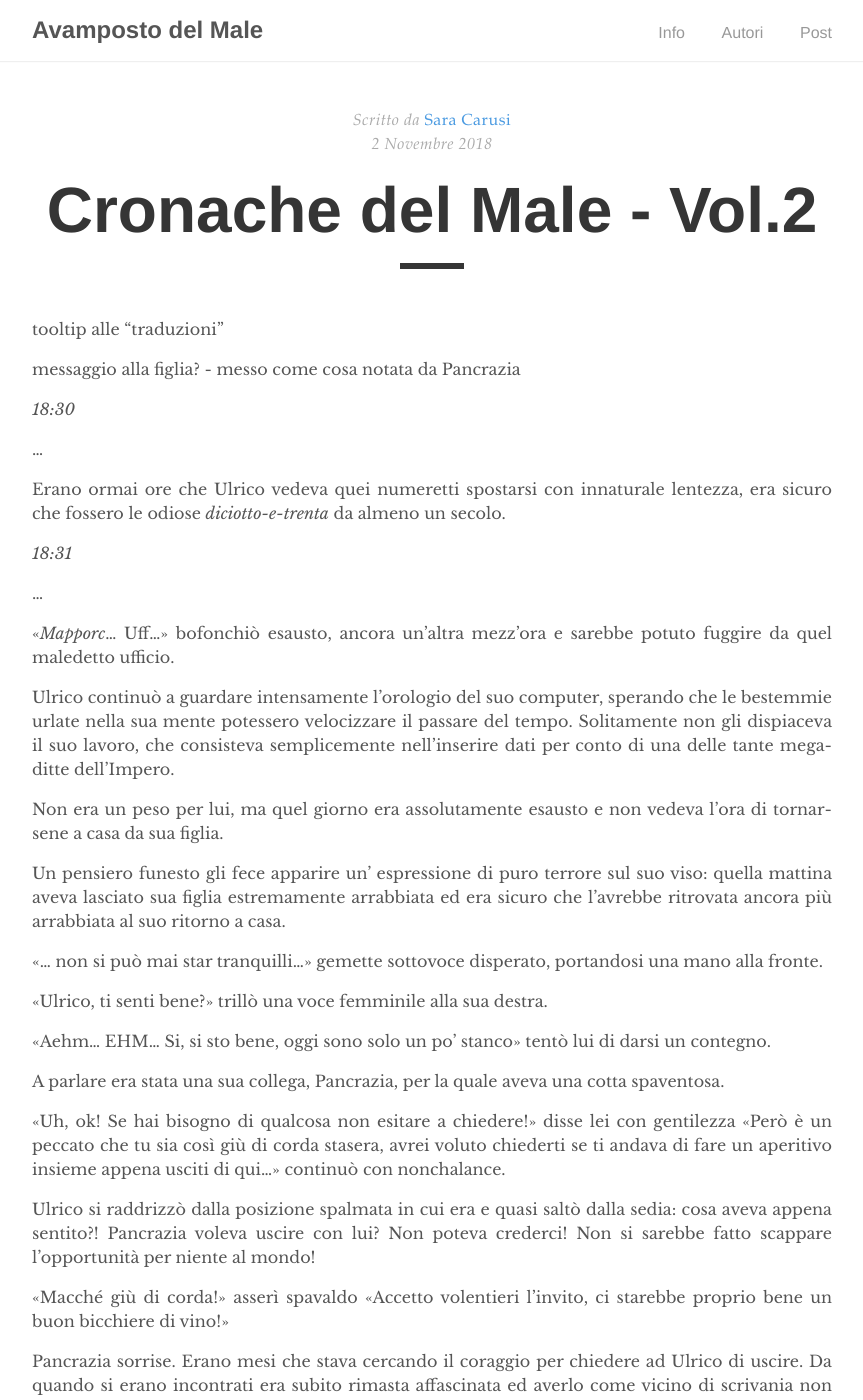
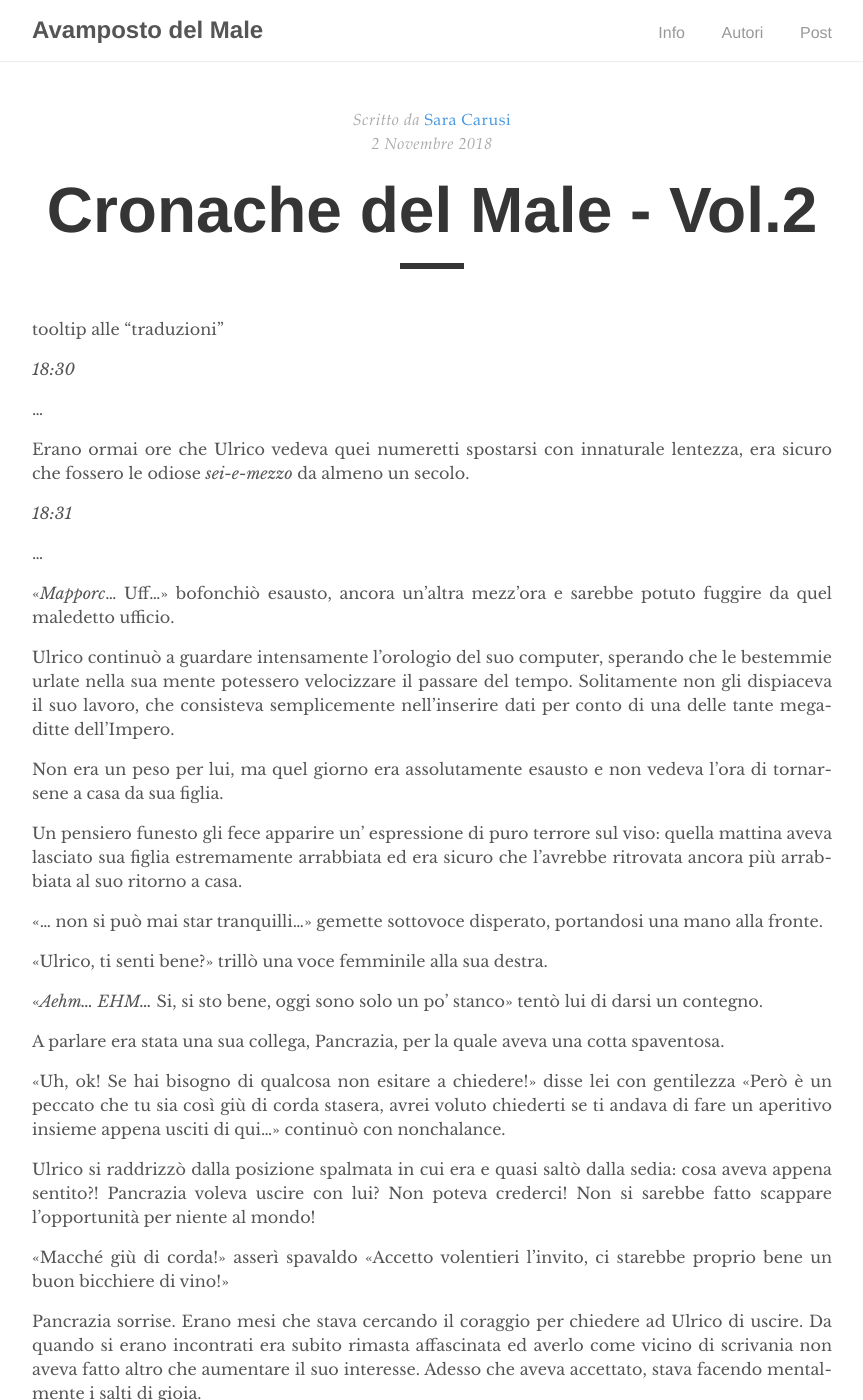
Before and after one commit to eviloutpost/eviloutpost.github.io, a Jekyll site: the page built from _posts/2018-11-02-parole.md, in a window 1280 px wide and 1400 px high. Shown: the whole window, without its empty margins (208-1071 px from the left). Built offline with Jekyll 4.4.1, drawn with Linux system fonts in a browser that asks for light colours.

Commit message:
Little corrections

```diff
--- a/_posts/2018-11-02-parole.md
+++ b/_posts/2018-11-02-parole.md
@@ -5,17 +5,13 @@ author: "aarde"
 display: 6
 ---
 
-
-
 tooltip alle "traduzioni"
-
-messaggio alla figlia? - messo come cosa notata da Pancrazia
 
 *18:30*
 
 ...
 
-Erano ormai ore che Ulrico vedeva quei numeretti spostarsi con innaturale lentezza, era sicuro che fossero le odiose *diciotto-e-trenta* da almeno un secolo.
+Erano ormai ore che Ulrico vedeva quei numeretti spostarsi con innaturale lentezza, era sicuro che fossero le odiose *sei-e-mezzo* da almeno un secolo.
 
 *18:31*
 
@@ -27,13 +23,13 @@ Ulrico continuò a guardare intensamente l'orologio del suo computer, sperando c
 
 Non era un peso per lui, ma quel giorno era assolutamente esausto e non vedeva l'ora di tornarsene a casa da sua figlia.
 
-Un pensiero funesto gli fece apparire un' espressione di puro terrore sul suo viso: quella mattina aveva lasciato sua figlia estremamente arrabbiata ed era sicuro che l'avrebbe ritrovata ancora più arrabbiata al suo ritorno a casa.
+Un pensiero funesto gli fece apparire un' espressione di puro terrore sul viso: quella mattina aveva lasciato sua figlia estremamente arrabbiata ed era sicuro che l'avrebbe ritrovata ancora più arrabbiata al suo ritorno a casa.
 
 «... non si può mai star tranquilli...» gemette sottovoce disperato, portandosi una mano alla fronte.
 
 «Ulrico, ti senti bene?» trillò una voce femminile alla sua destra.
 
-«Aehm... EHM... Si, si sto bene, oggi sono solo un po' stanco» tentò lui di darsi un contegno.
+«*Aehm... EHM...* Si, si sto bene, oggi sono solo un po' stanco» tentò lui di darsi un contegno.
 
 A parlare era stata una sua collega, Pancrazia, per la quale aveva una cotta spaventosa.
 
```
